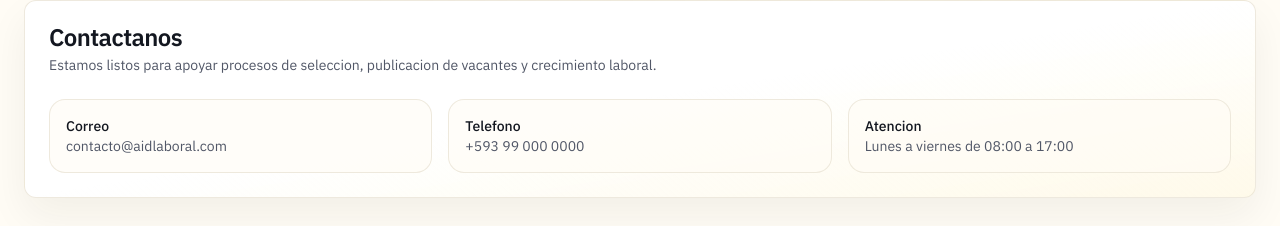
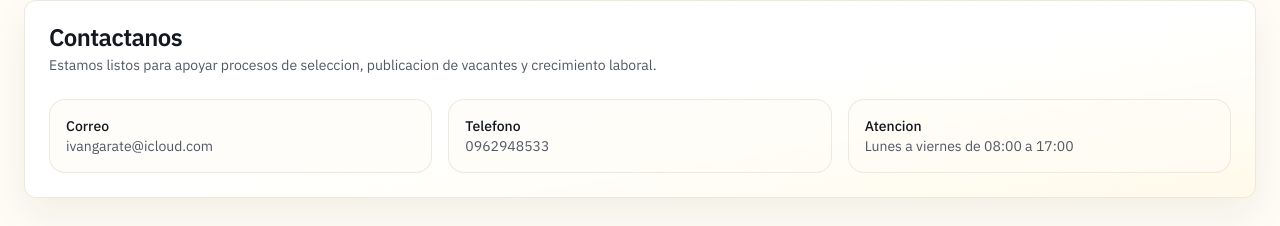
Before and after one commit to solucionesinformaticas169/AID, a Next.js app in the folder apps/web/: page / in a window 1280 px wide. Shown: the part 1853-2079 px from the top of the page. Built offline with nearby package versions, Linux system fonts and the light colour scheme.

Commit message:
chore: update public contact details

```diff
--- a/apps/web/app/page.tsx
+++ b/apps/web/app/page.tsx
@@ -266,11 +266,11 @@ export default function HomePage() {
           <CardContent className="grid gap-4 md:grid-cols-3">
             <div className="rounded-2xl border border-border/70 bg-background/60 p-4 text-sm">
               <p className="font-medium">Correo</p>
-              <p className="text-muted-foreground">contacto@aidlaboral.com</p>
+              <p className="text-muted-foreground">ivangarate@icloud.com</p>
             </div>
             <div className="rounded-2xl border border-border/70 bg-background/60 p-4 text-sm">
               <p className="font-medium">Telefono</p>
-              <p className="text-muted-foreground">+593 99 000 0000</p>
+              <p className="text-muted-foreground">0962948533</p>
             </div>
             <div className="rounded-2xl border border-border/70 bg-background/60 p-4 text-sm">
               <p className="font-medium">Atencion</p>
```
